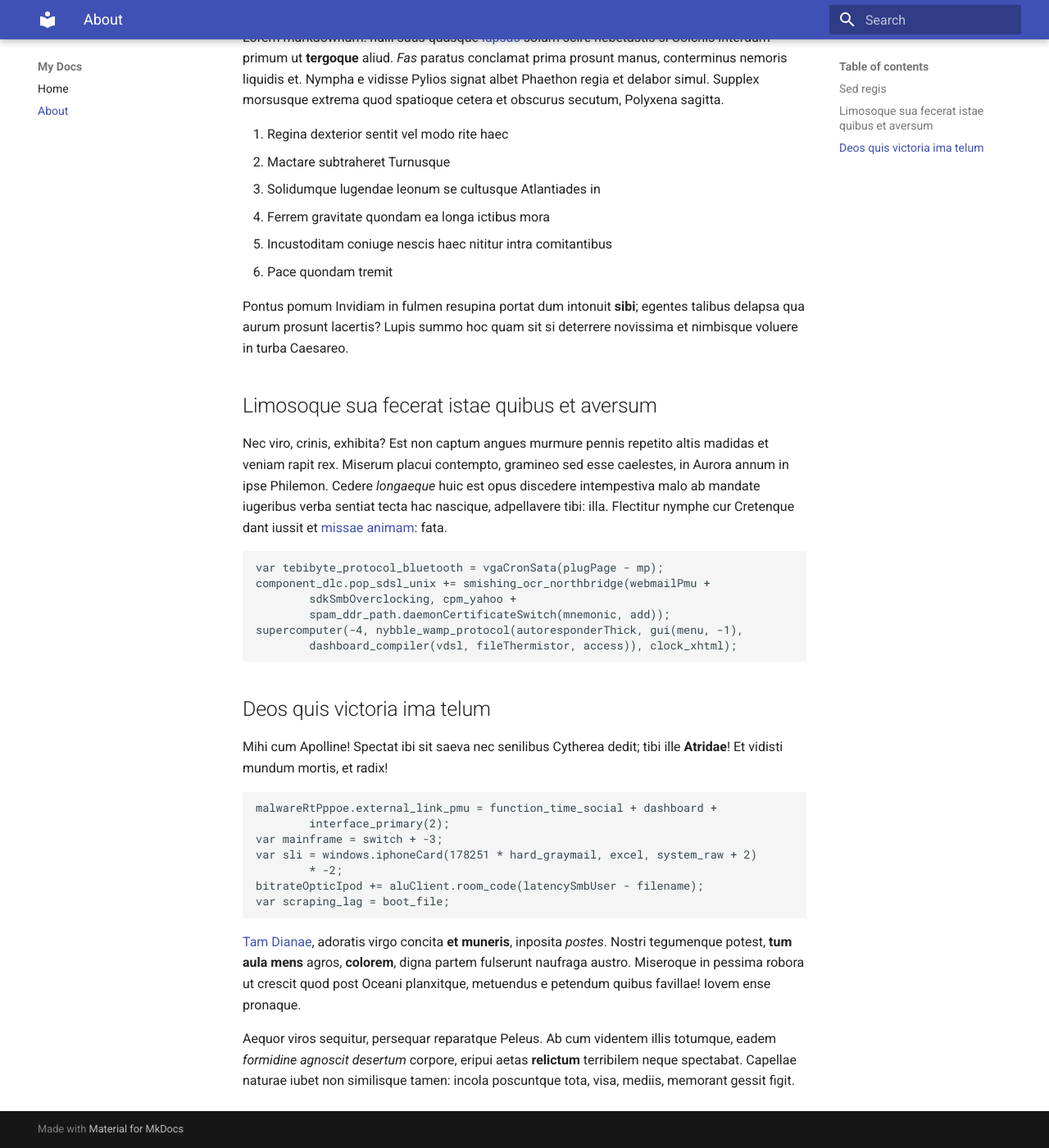
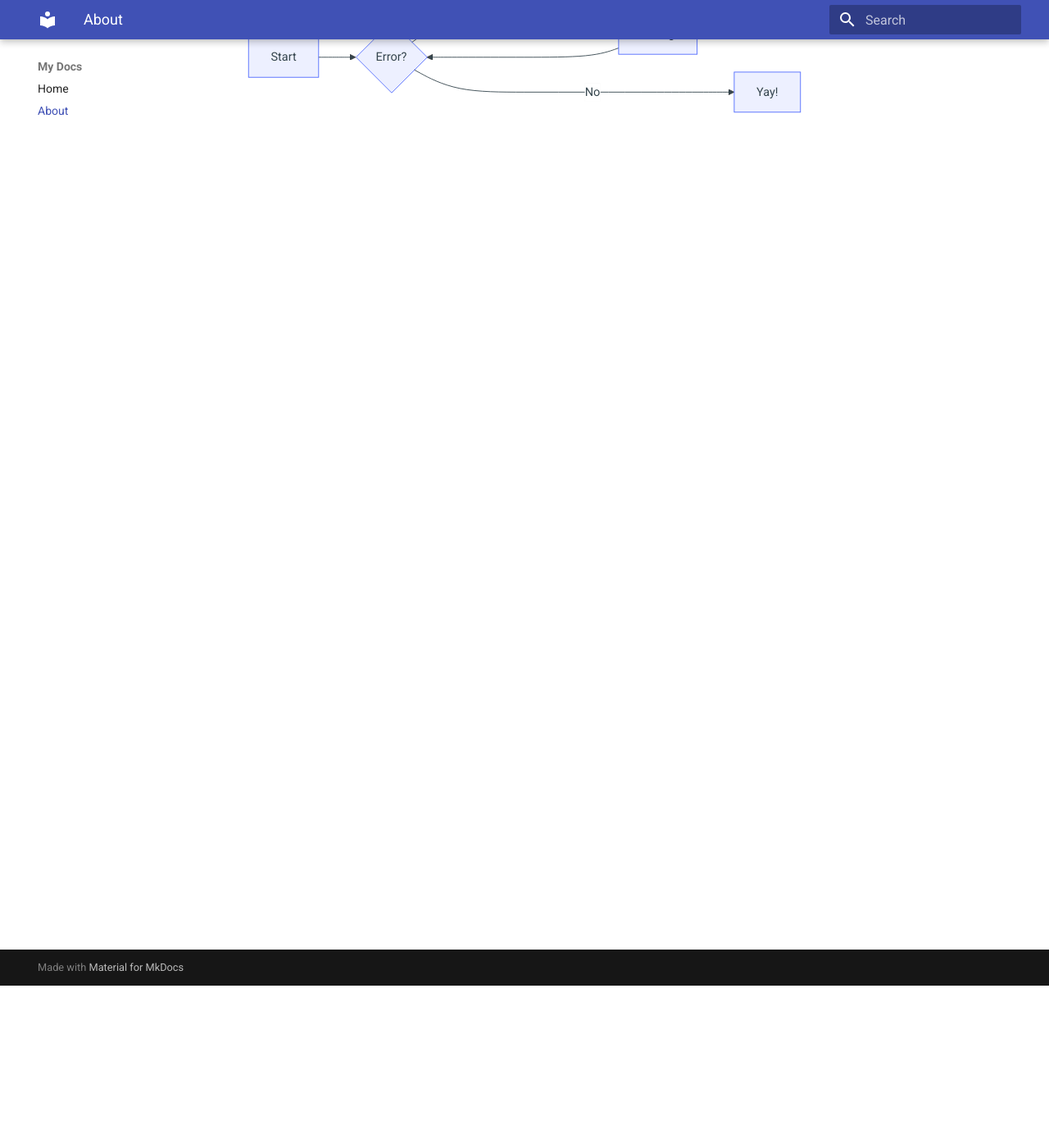
Before and after one commit to jsavko/Drone-CI-Test, an MkDocs documentation site: the page built from docs/about.md, in a window 1280 px wide and 1400 px high, scrolled down 198 px. Shown: the whole window at 82% size. Built offline with MkDocs 1.6.1 and Material for MkDocs 9.7.7, drawn with Linux system fonts in a browser that asks for light colours; some of the changed text lies outside the part shown.

Commit message:
mermaid test

````diff
--- a/docs/about.md
+++ b/docs/about.md
@@ -1,60 +1,8 @@
-# Anxia fere cernit me Iovi
-
-## Sed regis
-
-Lorem markdownum: nulli suus quasque [lapsas](http://hymenaeus.io/patitur) solum
-scire hebetastis si Colchis interdum primum ut **tergoque** aliud. *Fas* paratus
-conclamat prima prosunt manus, conterminus nemoris liquidis et. Nympha e vidisse
-Pylios signat albet Phaethon regia et delabor simul. Supplex morsusque extrema
-quod spatioque cetera et obscurus secutum, Polyxena sagitta.
-
-1. Regina dexterior sentit vel modo rite haec
-2. Mactare subtraheret Turnusque
-3. Solidumque lugendae leonum se cultusque Atlantiades in
-4. Ferrem gravitate quondam ea longa ictibus mora
-5. Incustoditam coniuge nescis haec nititur intra comitantibus
-6. Pace quondam tremit
-
-Pontus pomum Invidiam in fulmen resupina portat dum intonuit **sibi**; egentes
-talibus delapsa qua aurum prosunt lacertis? Lupis summo hoc quam sit si
-deterrere novissima et nimbisque voluere in turba Caesareo.
-
-## Limosoque sua fecerat istae quibus et aversum
-
-Nec viro, crinis, exhibita? Est non captum angues murmure pennis repetito altis
-madidas et veniam rapit rex. Miserum placui contempto, gramineo sed esse
-caelestes, in Aurora annum in ipse Philemon. Cedere *longaeque* huic est opus
-discedere intempestiva malo ab mandate iugeribus verba sentiat tecta hac
-nascique, adpellavere tibi: illa. Flectitur nymphe cur Cretenque dant iussit et
-[missae animam](http://non-mihi.io/toroterram): fata.
-
-    var tebibyte_protocol_bluetooth = vgaCronSata(plugPage - mp);
-    component_dlc.pop_sdsl_unix += smishing_ocr_northbridge(webmailPmu +
-            sdkSmbOverclocking, cpm_yahoo +
-            spam_ddr_path.daemonCertificateSwitch(mnemonic, add));
-    supercomputer(-4, nybble_wamp_protocol(autoresponderThick, gui(menu, -1),
-            dashboard_compiler(vdsl, fileThermistor, access)), clock_xhtml);
-
-## Deos quis victoria ima telum
-
-Mihi cum Apolline! Spectat ibi sit saeva nec senilibus Cytherea dedit; tibi ille
-**Atridae**! Et vidisti mundum mortis, et radix!
-
-    malwareRtPppoe.external_link_pmu = function_time_social + dashboard +
-            interface_primary(2);
-    var mainframe = switch + -3;
-    var sli = windows.iphoneCard(178251 * hard_graymail, excel, system_raw + 2)
-            * -2;
-    bitrateOpticIpod += aluClient.room_code(latencySmbUser - filename);
-    var scraping_lag = boot_file;
-
-[Tam Dianae](http://non.com/), adoratis virgo concita **et muneris**, inposita
-*postes*. Nostri tegumenque potest, **tum aula mens** agros, **colorem**, digna
-partem fulserunt naufraga austro. Miseroque in pessima robora ut crescit quod
-post Oceani planxitque, metuendus e petendum quibus favillae! Iovem ense
-pronaque.
-
-Aequor viros sequitur, persequar reparatque Peleus. Ab cum videntem illis
-totumque, eadem *formidine agnoscit desertum* corpore, eripui aetas **relictum**
-terribilem neque spectabat. Capellae naturae iubet non similisque tamen: incola
-poscuntque tota, visa, mediis, memorant gessit figit.
+``` mermaid
+graph LR
+  A[Start] --> B{Error?};
+  B -->|Yes| C[Hmm...];
+  C --> D[Debug];
+  D --> B;
+  B ---->|No| E[Yay!];
+```
--- a/mkdocs.yml
+++ b/mkdocs.yml
@@ -4,3 +4,10 @@ theme:
 nav:
     - Home: index.md
     - About: about.md
+
+markdown_extensions:
+  - pymdownx.superfences:
+      custom_fences:
+        - name: mermaid
+          class: mermaid
+          format: !!python/name:pymdownx.superfences.fence_code_format
````
